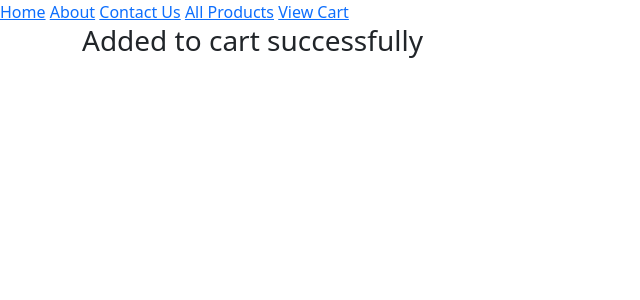
After one commit to BabitaBista/ecommerce, a Django app: a page that uses templates/base.html in a window 1280 px wide. The commit adds this page. Shown: the top 300 px of the page, without its empty margins (0-640 px from the left). Run offline with Django 3.2, Linux system fonts and the light colour scheme; data comes from the database, SQL or seed files in the repository; both versions use the stored data as it was after the commit; data that the repository does not hold is empty.

Commit message:
Cart functionality added

```diff
--- a/ecomapp/models.py
+++ b/ecomapp/models.py
@@ -7,6 +7,7 @@ class Customer(models.Model):
     full_name = models.CharField(max_length=200)
     address = models.CharField(max_length=200, null=True, blank=True)
     joined_on = models.DateTimeField(auto_now_add=True)
+
 
 class Category(models.Model):
     title = models.CharField(max_length=100)
@@ -62,6 +63,12 @@ ORDER_STATUS = (
 )
 
 
+METHOD = (
+    ("Cash On Delivery", "Cash on Delivery"),
+    ("Khalti", "Khalti"),
+)
+
+
 class Order(models.Model):
     cart = models.OneToOneField(Cart, on_delete=models.CASCADE)
     ordered_by = models.CharField(max_length=200)
@@ -73,6 +80,8 @@ class Order(models.Model):
     total = models.PositiveIntegerField()
     order_status = models.CharField(max_length=50, choices=ORDER_STATUS)
     created_at = models.DateTimeField(auto_now_add=True)
+    payment_method = models.CharField(max_length=20, choices=METHOD)
+    payment_completed = models.BooleanField(default=False, null=True, blank=True)
 
     def __str__(self):
         return "Order: " + str(self.id)
--- a/ecomapp/urls.py
+++ b/ecomapp/urls.py
@@ -5,6 +5,12 @@ app_name = "ecomapp"
 urlpatterns = [
     path("", HomeView.as_view(), name="home"),
     path("about/", AboutView.as_view(), name="about"),
-    path("contactUs/", ContactUsView.as_view(), name="contactUs"),
+    path("contactUs/", ContactUsView.as_view(), name="contact"),
+    path("all-products/", AllProductsView.as_view(), name="allproducts"),
+    path("product/<slug:slug>", ProductDetailView.as_view(), name="productdetail"),
 
+    path("add-to-cart-<int:product_id>/", AddToCartView.as_view(), name="addtocart"),
+    path("my-cart/", MyCartView.as_view(), name="mycart"),
+    path("manage-cart/<int:cp_id>/", ManageCartView.as_view(), name="managecart"),
+    path("empty-cart", EmptyCartView.as_view(), name="emptycart"),
 ]
--- a/ecomapp/views.py
+++ b/ecomapp/views.py
@@ -1,14 +1,153 @@
-from django.shortcuts import render
-from django.views.generic import TemplateView
+from django.shortcuts import render,redirect
+from django.views.generic import View, TemplateView
+from .models import *
 
 
 class HomeView(TemplateView):
     template_name = "home.html"
+
+    def get_context_data(self, **kwargs):
+        context = super().get_context_data(**kwargs)
+        context['my_name'] = "babita bista"
+        context['product_list'] = Product.objects.all().order_by("-id")
+        return context
+
+
+class AllProductsView(TemplateView):
+    template_name = "all_products.html"
+
+    def get_context_data(self, **kwargs):
+        context = super().get_context_data(**kwargs)
+        context['all_categories'] = Category.objects.all()
+        return context
+
+
+class ProductDetailView(TemplateView):
+    template_name = "productdetail.html"
+
+    def get_context_data(self, **kwargs):
+        context = super().get_context_data(**kwargs)
+        url_slug = kwargs['slug']
+        product = Product.objects.get(slug=url_slug)
+        product.view_count += 1
+        product.save()
+        context['product'] = product
+        return context
+
+
+class AddToCartView(TemplateView):
+    template_name = "addtocart.html"
+
+    def get_context_data(self, **kwargs):
+        context = super().get_context_data(**kwargs)
+
+        # get product id from requested url
+        product_id = self.kwargs['product_id']
+
+        # get product
+        product_obj = Product.objects.get(id=product_id)
+
+        # check if cart exists
+        cart_id = self.request.session.get("cart_id", None)
+        if cart_id:
+            cart_obj = Cart.objects.get(id=cart_id)
+            this_product_in_cart = cart_obj.cartproduct_set.filter(product=product_obj)
+
+            # item already exists in cart
+            if this_product_in_cart.exists():
+                cartproduct = this_product_in_cart.last()
+                cartproduct.quantity += 1
+                cartproduct.subtotal += product_obj.selling_price
+                cartproduct.save()
+                cart_obj.total += product_obj.selling_price
+                cartproduct.save()
+
+            # new item added in cart
+            else:
+                cartproduct = CartProduct.objects.create(
+                    cart = cart_obj, product=product_obj, rate=product_obj.selling_price, quantity=1, subtotal=product_obj.selling_price)
+                cart_obj.total += product_obj.selling_price
+                cart_obj.save()
+
+        else:
+            cart_obj = Cart.objects.create(total=0)
+
+            # store the value immediately in session
+            self.request.session['cart_id'] = cart_obj.id
+            cartproduct = CartProduct.objects.create(
+                cart=cart_obj, product=product_obj, rate=product_obj.selling_price, quantity=1,
+                subtotal=product_obj.selling_price)
+            cart_obj.total += product_obj.selling_price
+            cart_obj.save()
+
+        return context
 
 
 class AboutView(TemplateView):
     template_name = "about.html"
 
 
+class ManageCartView(View):
+    def get(self, request, *args, **kwargs):
+        # print("manage cart part")
+        # to use dynamic id self.kwargs is used
+        cp_id = self.kwargs['cp_id']
+        #
+        action = request.GET.get("action")
+        cp_obj = CartProduct.objects.get(id=cp_id)
+        cart_obj = cp_obj.cart
+        # cart_obj.total = 0
+
+        if action == "inc":
+            cp_obj.quantity += 1
+            cp_obj.subtotal += cp_obj.rate
+            cp_obj.save()
+            cart_obj.total += cp_obj.rate
+            cart_obj.save()
+        elif action == "dcr":
+            cp_obj.quantity -= 1
+            cp_obj.subtotal -= cp_obj.rate
+            cp_obj.save()
+            cart_obj.total -= cp_obj.rate
+            cart_obj.save()
+            if cp_obj.quantity <= 0:
+                cp_obj.delete()
+        elif action == "rmv":
+            cart_obj.total -= cp_obj.subtotal
+            cart_obj.save()
+            cp_obj.delete()
+
+        else:
+            pass
+        return redirect('ecomapp:mycart')
+
+
+class EmptyCartView(View):
+    def get(self, request, *args, **kwargs):
+        cart_id = request.session.get("cart_id", None)
+        if cart_id:
+            cart = Cart.objects.get(id=cart_id)
+            cart.cartproduct_set.all().delete()
+            cart.total = 0
+            cart.save()
+        return redirect("ecomapp:mycart")
+
+
+class MyCartView(TemplateView):
+    template_name = "mycart.html"
+
+    def get_context_data(self, **kwargs):
+        context = super().get_context_data(**kwargs)
+        cart_id = self.request.session.get("cart_id", None)
+        # cart1 = cp_obj.cart
+        # cart_id = request.session.get("cart_id", None)
+        if cart_id:
+            cart = Cart.objects.get(id=cart_id)
+        else:
+            cart = None
+        context['cart'] = cart
+        return context
+
+
 class ContactUsView(TemplateView):
     template_name = "contactUs.html"
--- /dev/null
+++ b/templates/addtocart.html
@@ -0,0 +1,10 @@
+{%extends 'base.html' %}
+
+{% block title %} Add to Cart {% endblock %}
+
+{% block content %}
+<div class="container">
+    <h3>Added to cart successfully</h3>
+</div>
+
+{% endblock %}
--- a/templates/base.html
+++ b/templates/base.html
@@ -3,11 +3,14 @@
 <head>
     <meta charset="UTF-8">
     <title>{% block title %} {% endblock %}</title>
+    <link rel="stylesheet" href="https://cdn.jsdelivr.net/npm/bootstrap@5.1.0/dist/css/bootstrap.min.css">
 </head>
 <body>
-    <a href="/">Home</a>
-    <a href="/about/">About</a>
-    <a href="/contactUs/">Contact Us</a>
+    <a href="{% url 'ecomapp:home' %}">Home</a>
+    <a href="{% url 'ecomapp:about' %}">About</a>
+    <a href="{% url 'ecomapp:contact' %}">Contact Us</a>
+    <a href="{% url 'ecomapp:allproducts' %}">All Products</a>
+    <a href="{% url 'ecomapp:mycart' %}">View Cart</a>
 
     {% block content %}
 
--- a/templates/contactUs.html
+++ b/templates/contactUs.html
@@ -5,6 +5,3 @@
 {% block content %}
     <h1>Contact Us Page</h1>
 {% endblock %}
-
-</body>
-</html>
```
Also changed, not shown: templates/all_products.html (added, +28 -0 lines), templates/home.html (+20 -1 lines), templates/mycart.html (added, +50 -0 lines), templates/productdetail.html (added, +28 -0 lines), db.sqlite3.
